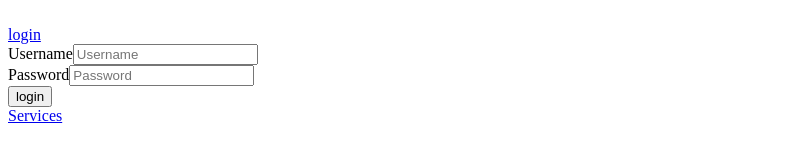
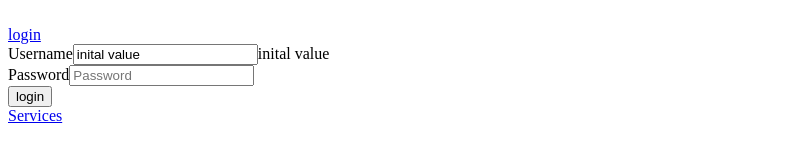
Before and after one commit to yashdhuri39/hello-world3, an Angular app: page /login in a window 1280 px wide. Shown: the part 358-520 px from the top of the page, without its empty margins (0-807 px from the left). Built offline with nearby package versions, Linux system fonts and the light colour scheme.

Commit message:
Update login.component.ts

```diff
--- a/src/app/login/login.component.ts
+++ b/src/app/login/login.component.ts
@@ -1,4 +1,4 @@
-import { Component, OnInit, Input } from '@angular/core';
+import { Component, OnInit, Input, Output } from '@angular/core';
 
 @Component({
   selector: 'app-login',
@@ -6,7 +6,8 @@ import { Component, OnInit, Input } from '@angular/core';
   styles: []
 })
 export class LoginComponent implements OnInit {
-  inputText: string=""
+
+  inputText: string="inital value"
   inputText2:string =""
 
   constructor() { }
```
